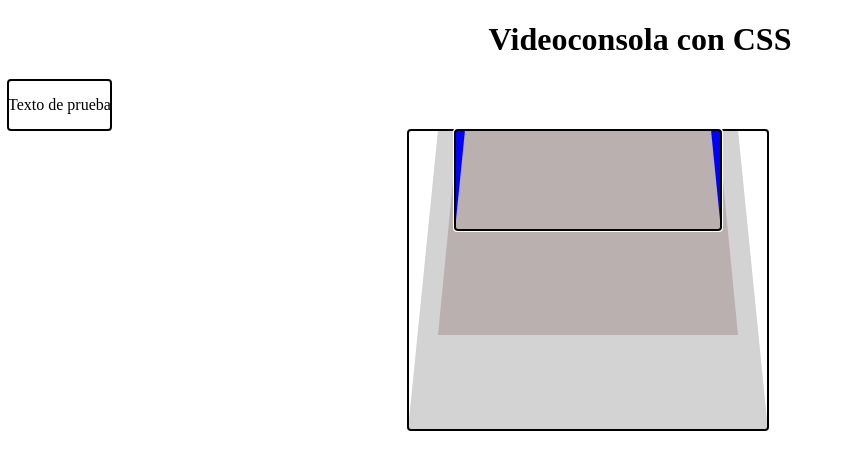
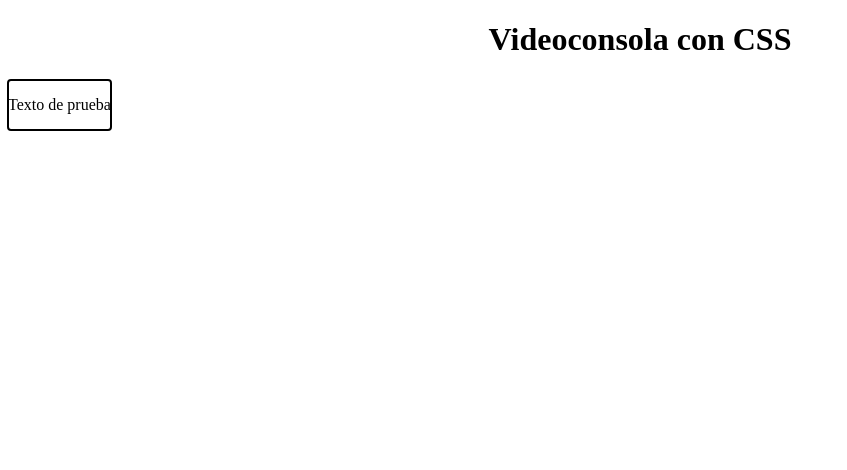
Before and after one commit to Mikiexe/proyecto1-videoconsola-css, a plain HTML site: page index.html in a window 1280 px wide. Shown: the whole page, without its empty margins (0-847 px from the left). Drawn offline with Linux system fonts and the light colour scheme.

Commit message:
Cambio de dirección. Cambio de consola y limpieza de código

```diff
--- a/CSS/style.css
+++ b/CSS/style.css
@@ -6,62 +6,3 @@ body .row-left-header {
     outline: auto;
     display: inline-block;
 }
-
-body .consoleCssExterior {
-    /* display: inline-block; */
-    margin: 0 0 0 400px;
-    border-bottom: 300px solid lightgrey;
-    border-left: 30px solid transparent;
-    border-right: 30px solid transparent;
-    height: 0;
-    width: 300px;
-    outline: auto;
-    position: relative;
-}
-
-body .consoleCssInterior1 {
-    border-bottom: 175px solid rgb(187, 176, 176);
-    border-left: 17.5px solid transparent;
-    border-right: 17.5px solid transparent;
-    height: 30px;
-    width: 88, 5%;
-    /* outline: auto; */
-    position: relative;
-}
-
-body .botonPower {
-    border-bottom: 100px solid rgb(187, 176, 176);
-    border-left: 10px solid transparent;
-    border-right: 10px solid transparent;
-    outline: auto;
-    width: auto;
-    height: auto;
-    background-color: blue;
-    margin: 0;
-    position: relative;
-}
-
-.botonEjectDisk {
-    outline: auto;
-}
-
-.botonReset {
-    outline: auto;
-}
-
-/* body .pruebaTrapez {
-    outline: auto;
-    height: 0;
-    margin-bottom: 20px;
-    width: 50%;
-    border-bottom: 25px solid black;
-    border-left: 4px solid transparent;
-    border-right: 4px solid transparent;
-} */
-
-.consoleCss p {
-    margin-top: 22%;
-    outline: auto;
-    text-align: center;
-    position: relative;
-}
--- a/index.html
+++ b/index.html
@@ -17,23 +17,6 @@
         <div class="row-left-header">
             <p>Texto de prueba</p>
         </div>
-        <div class="consoleCssExterior">
-            <div class="consoleCssInterior1">
-                <div class="botonPower">
-
-                </div>
-                <div class="botonEjectDisk">
-
-                </div>
-                <div class="botonReset">
-
-                </div>
-            </div>
-        </div>
-
-        <div class="pruebaTrapez">
-
-        </div>
     </section>
 </body>
 
```
